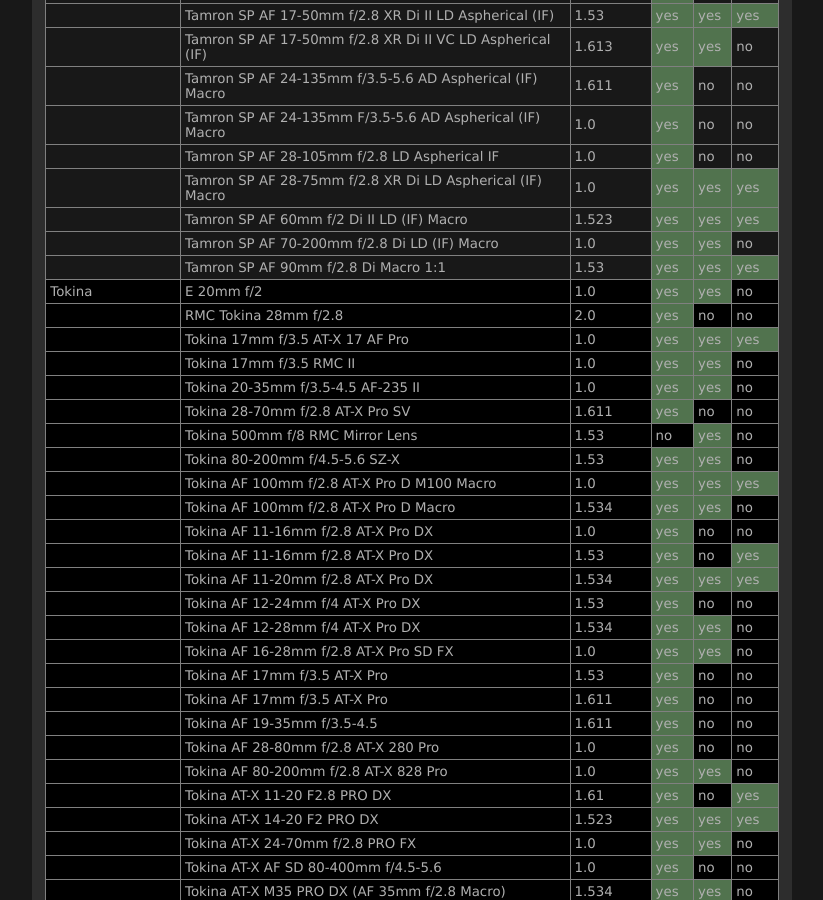
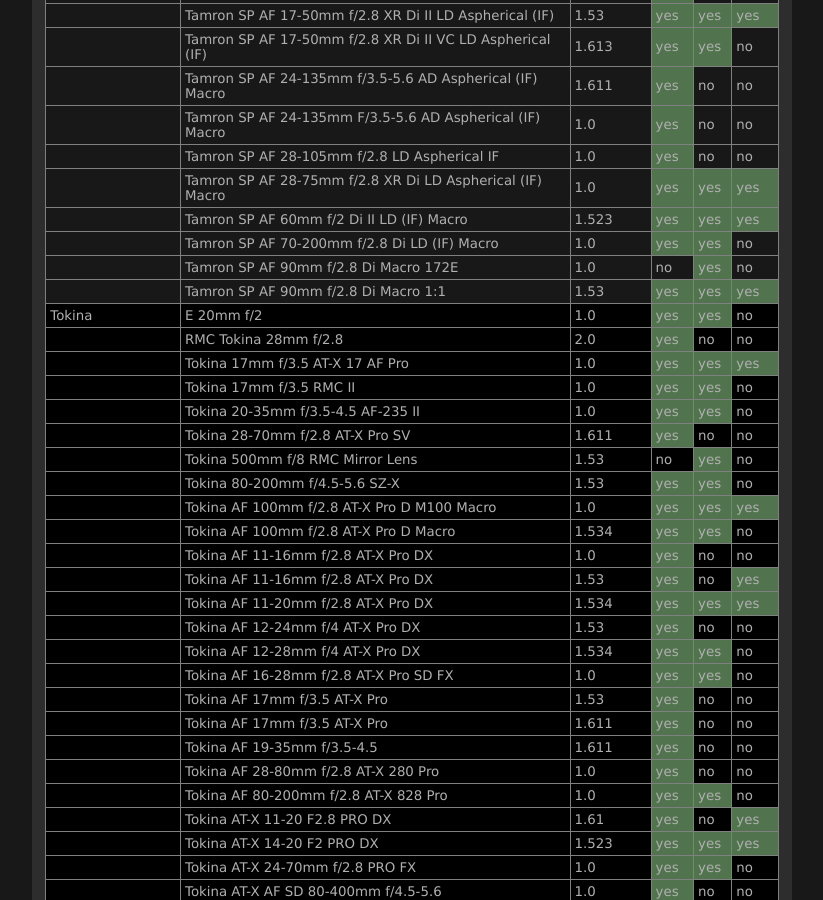
Before and after one commit to lensfun/lensfun.github.io, a Jekyll site: the page built from _posts/lenslist/2999-12-31-Lenslist-master.md, in a window 1280 px wide and 900 px high, scrolled down 33745 px. Shown: the whole window, without its empty margins (284-1107 px from the left). Built offline with Jekyll 4.4.1, drawn with Linux system fonts in a browser that asks for light colours.

Commit message:
Update master lens list from GitHub Actions

```diff
--- a/_posts/lenslist/2999-12-31-Lenslist-master.md
+++ b/_posts/lenslist/2999-12-31-Lenslist-master.md
@@ -1378,6 +1378,7 @@ This list was generated on 2025-09-14 from current Lensfun sources. Your Lensfun
 <tr class="lenslist-bg2"><td></td><td>Tamron SP AF 28-75mm f/2.8 XR Di LD Aspherical (IF) Macro</td><td>1.0</td><td class="lenslist-highlight lenslist-check">yes</td><td class="lenslist-highlight lenslist-check">yes</td><td class="lenslist-highlight lenslist-check">yes</td></tr>
 <tr class="lenslist-bg2"><td></td><td>Tamron SP AF 60mm f/2 Di II LD (IF) Macro</td><td>1.523</td><td class="lenslist-highlight lenslist-check">yes</td><td class="lenslist-highlight lenslist-check">yes</td><td class="lenslist-highlight lenslist-check">yes</td></tr>
 <tr class="lenslist-bg2"><td></td><td>Tamron SP AF 70-200mm f/2.8 Di LD (IF) Macro</td><td>1.0</td><td class="lenslist-highlight lenslist-check">yes</td><td class="lenslist-highlight lenslist-check">yes</td><td class="lenslist-check">no</td></tr>
+<tr class="lenslist-bg2"><td></td><td>Tamron SP AF 90mm f/2.8 Di Macro 172E</td><td>1.0</td><td class="lenslist-check">no</td><td class="lenslist-highlight lenslist-check">yes</td><td class="lenslist-check">no</td></tr>
 <tr class="lenslist-bg2"><td></td><td>Tamron SP AF 90mm f/2.8 Di Macro 1:1</td><td>1.53</td><td class="lenslist-highlight lenslist-check">yes</td><td class="lenslist-highlight lenslist-check">yes</td><td class="lenslist-highlight lenslist-check">yes</td></tr>
 <tr class="lenslist-bg1"><td>Tokina</td><td>E 20mm f/2</td><td>1.0</td><td class="lenslist-highlight lenslist-check">yes</td><td class="lenslist-highlight lenslist-check">yes</td><td class="lenslist-check">no</td></tr>
 <tr class="lenslist-bg1"><td></td><td>RMC Tokina 28mm f/2.8</td><td>2.0</td><td class="lenslist-highlight lenslist-check">yes</td><td class="lenslist-check">no</td><td class="lenslist-check">no</td></tr>
```
